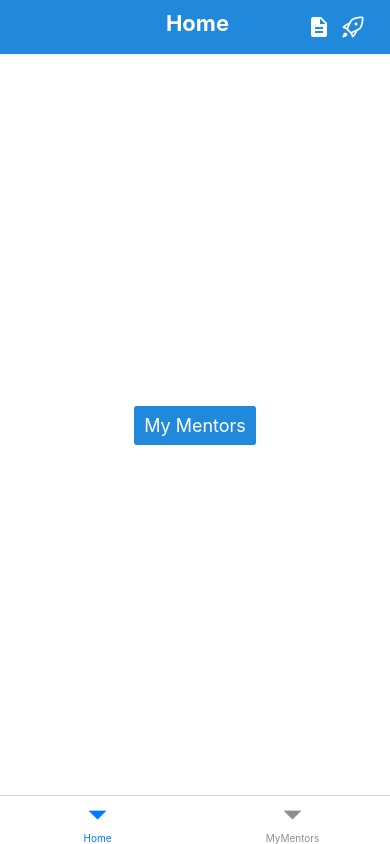
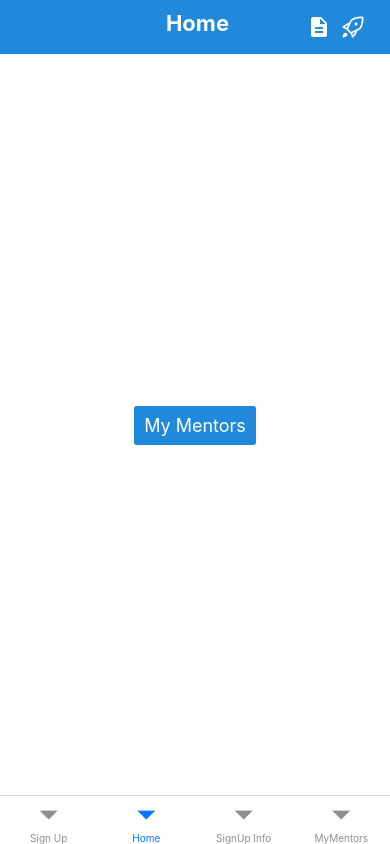
Before and after one commit to iamjackytung/cs5520-final-project, a React Native app: screen /Home in a window 390 px wide. Built offline with nearby package versions, Linux system fonts and the light colour scheme.

Commit message:
basic style changes to code

```diff
--- a/App.js
+++ b/App.js
@@ -1,12 +1,21 @@
-import 'react-native-gesture-handler';
-import { StyleSheet, Text, View } from 'react-native';
-import { SafeAreaProvider } from 'react-native-safe-area-context';
+import "react-native-gesture-handler";
+import { StyleSheet, Text, View } from "react-native";
+import { SafeAreaProvider } from "react-native-safe-area-context";
 import { NavigationContainer } from "@react-navigation/native";
-import { createDrawerNavigator } from '@react-navigation/drawer';
-import { createBottomTabNavigator } from '@react-navigation/bottom-tabs';
-import { Button, lightColors, createTheme, ThemeProvider, Avatar } from '@rneui/themed';
-import Home from './screens/Home';
-import MyMentors from './screens/MyMentors';
+import { createDrawerNavigator } from "@react-navigation/drawer";
+import { createBottomTabNavigator } from "@react-navigation/bottom-tabs";
+import {
+  Button,
+  lightColors,
+  createTheme,
+  ThemeProvider,
+  Avatar,
+} from "@rneui/themed";
+import Home from "./screens/Home";
+import MyMentors from "./screens/MyMentors";
+// import SignUp from "./screens/SignUp";
+import SignUpInfo from "./screens/SignUpInfo";
+import SignUp from "./screens/SignUp";
 
 // const theme = createTheme({
 //   // Colors
@@ -31,19 +40,24 @@ const Tab = createBottomTabNavigator();
 
 export default function App() {
   return (
+    // <View>
+    //   <SignUpInfo></SignUpInfo>
+    // </View>
     <SafeAreaProvider>
       <ThemeProvider>
         <NavigationContainer>
           <Tab.Navigator
             screenOptions={{
               headerShown: false,
-            //   headerStyle: { backgroundColor: "green" },
-            //   headerTintColor: "white",
-            //   headerTitleStyle: { fontSize: 30 },
+              //   headerStyle: { backgroundColor: "green" },
+              //   headerTintColor: "white",
+              //   headerTitleStyle: { fontSize: 30 },
             }}
           >
-          <Tab.Screen name="Home" component={Home} />
-          <Tab.Screen name="MyMentors" component={MyMentors} />
+            <Tab.Screen name="Sign Up" component={SignUp} />
+            <Tab.Screen name="Home" component={Home} />
+            <Tab.Screen name="SignUp Info" component={SignUpInfo} />
+            <Tab.Screen name="MyMentors" component={MyMentors} />
           </Tab.Navigator>
         </NavigationContainer>
       </ThemeProvider>
```
Also changed, not shown: screens/Home.js (+16 -12 lines).
